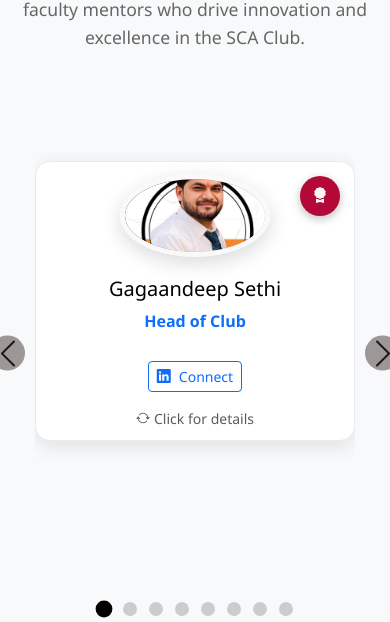
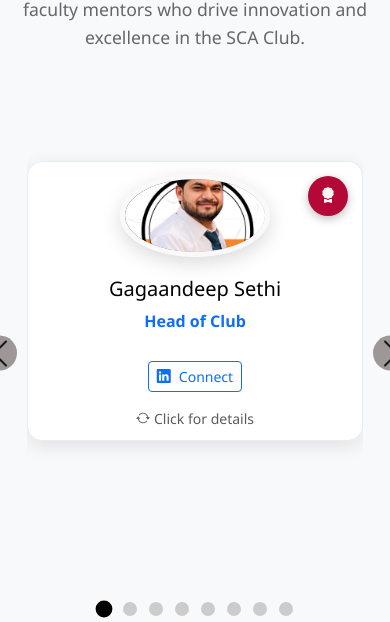
Before and after one commit to Yashvardhanjaiswal/Sca_Club, a React (Vite) app: page / in a window 390 px wide. Shown: the part 10556-11178 px from the top of the page. Built offline with nearby package versions, Linux system fonts and the light colour scheme.

Commit message:
updates auth

```diff
--- a/src/styles/App.css
+++ b/src/styles/App.css
@@ -849,7 +849,7 @@ body {
 
 @media (max-width: 576px) {
   .team-carousel-wrapper {
-    padding: 0 23px;
+    padding: 0 15px;
   }
 
   .team-carousel-control {
```
